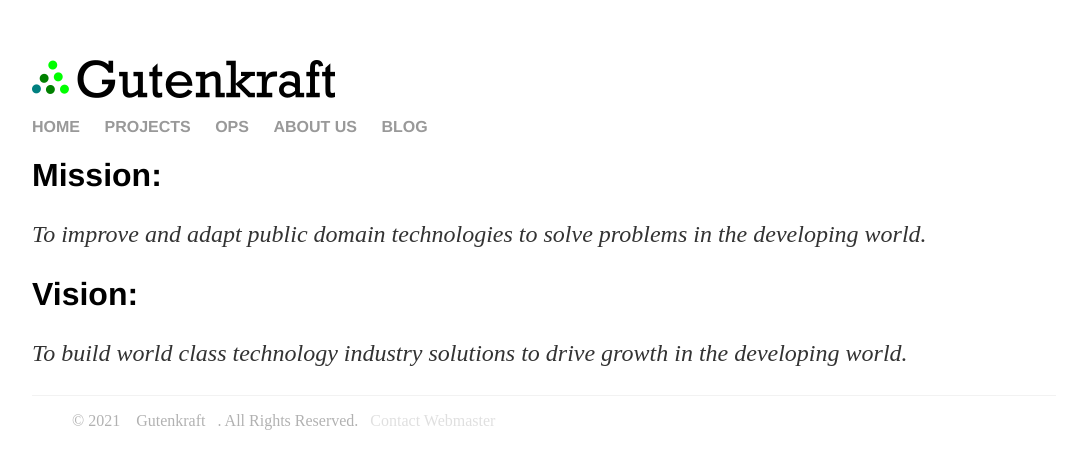
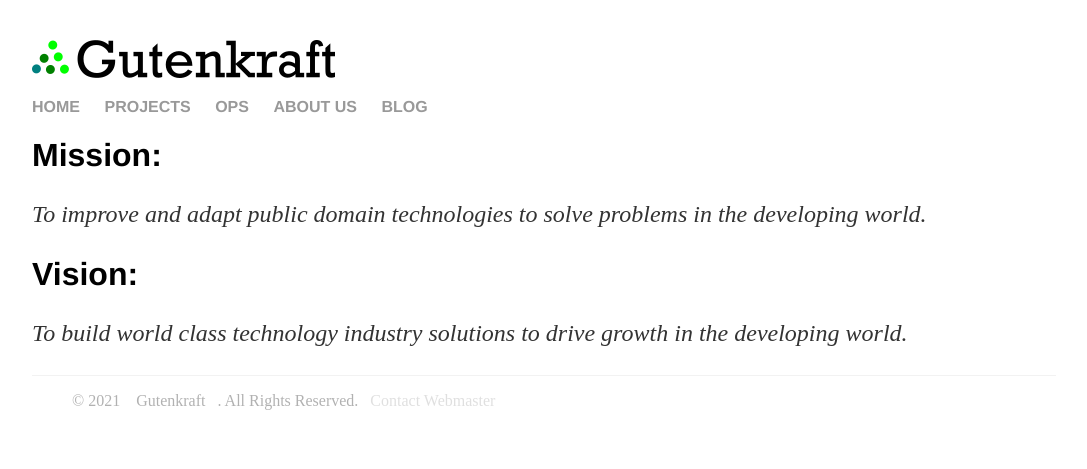
Before and after one commit to oferonmi/datafilik.github.io, a Jekyll site: the page built from index.html, in a window 1280 px wide. Shown: the top 469 px of the page, without its empty margins (96-1183 px from the left). Built offline with Jekyll 4.4.1, drawn with Linux system fonts in a browser that asks for light colours.

Commit message:
css edits

```diff
--- a/css/main.css
+++ b/css/main.css
@@ -1,5 +1,5 @@
 body {
-    margin: 60px auto; /*60px*/
+    margin: 40px auto; /*60px*/
     width: 80%;
 }
 
```
